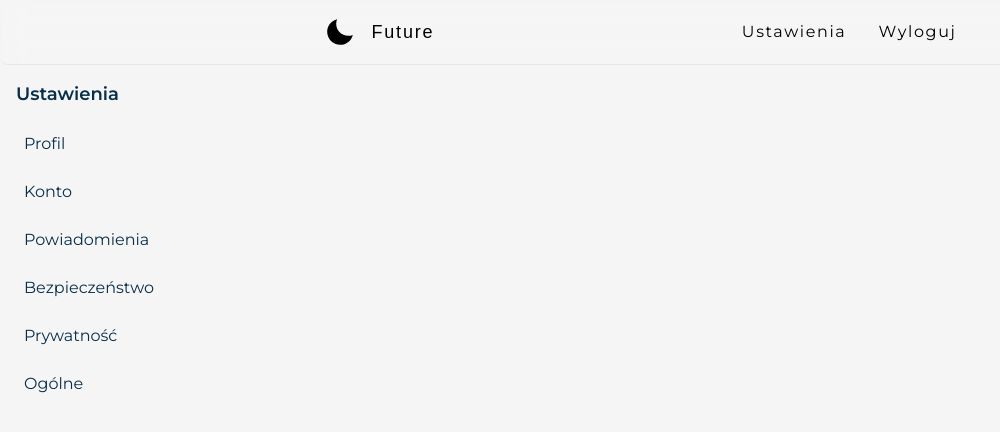
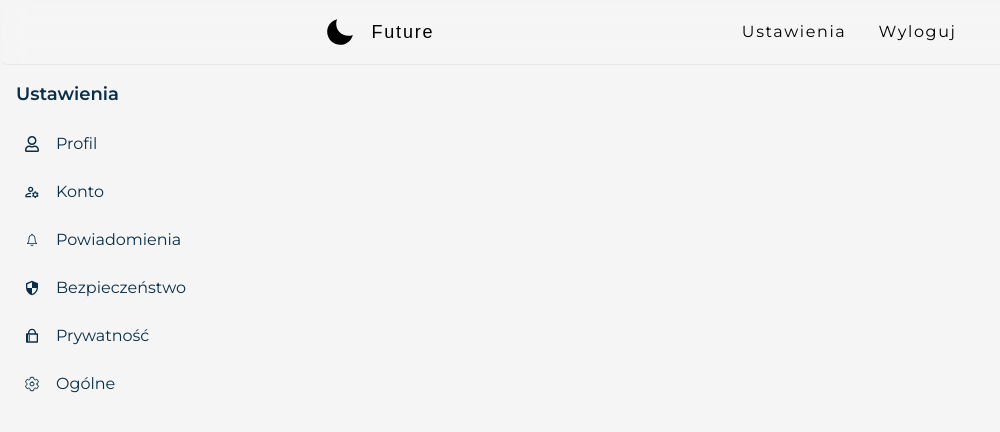
Before and after one commit to pawelek7k/future, a Next.js app: page /settings in a window 1280 px wide. Shown: the top 432 px of the page, without its empty margins (0-1000 px from the left). Built offline with nearby package versions, Linux system fonts and the light colour scheme; no server answers; sample sign-in values are in the browser's storage; a web font is replaced by a local one.

Commit message:
add icons

```diff
--- a/components/settings/Sidebar.tsx
+++ b/components/settings/Sidebar.tsx
@@ -1,10 +1,24 @@
+import { FaRegUser } from "react-icons/fa";
+import { IoIosNotificationsOutline } from "react-icons/io";
+import { IoSettingsOutline } from "react-icons/io5";
+import { MdOutlineManageAccounts, MdSecurity } from "react-icons/md";
+import { RiGitRepositoryPrivateLine } from "react-icons/ri";
+
 const sidebarItems = [
-  { id: "profile", label: "Profil" },
-  { id: "account", label: "Konto" },
-  { id: "notifications", label: "Powiadomienia" },
-  { id: "security", label: "Bezpieczeństwo" },
-  { id: "privacy", label: "Prywatność" },
-  { id: "general", label: "Ogólne" },
+  { id: "profile", label: "Profil", icon: <FaRegUser /> },
+  { id: "account", label: "Konto", icon: <MdOutlineManageAccounts /> },
+  {
+    id: "notifications",
+    label: "Powiadomienia",
+    icon: <IoIosNotificationsOutline />,
+  },
+  { id: "security", label: "Bezpieczeństwo", icon: <MdSecurity /> },
+  {
+    id: "privacy",
+    label: "Prywatność",
+    icon: <RiGitRepositoryPrivateLine />,
+  },
+  { id: "general", label: "Ogólne", icon: <IoSettingsOutline /> },
 ];
 
 export const Sidebar = () => {
@@ -16,8 +30,9 @@ export const Sidebar = () => {
           <li key={item.id}>
             <a
               href={`#${item.id}`}
-              className="block p-2 hover:bg-neutral-200 rounded"
+              className=" p-2 hover:bg-neutral-200 rounded flex items-center gap-4"
             >
+              {item.icon}
               {item.label}
             </a>
           </li>
```
